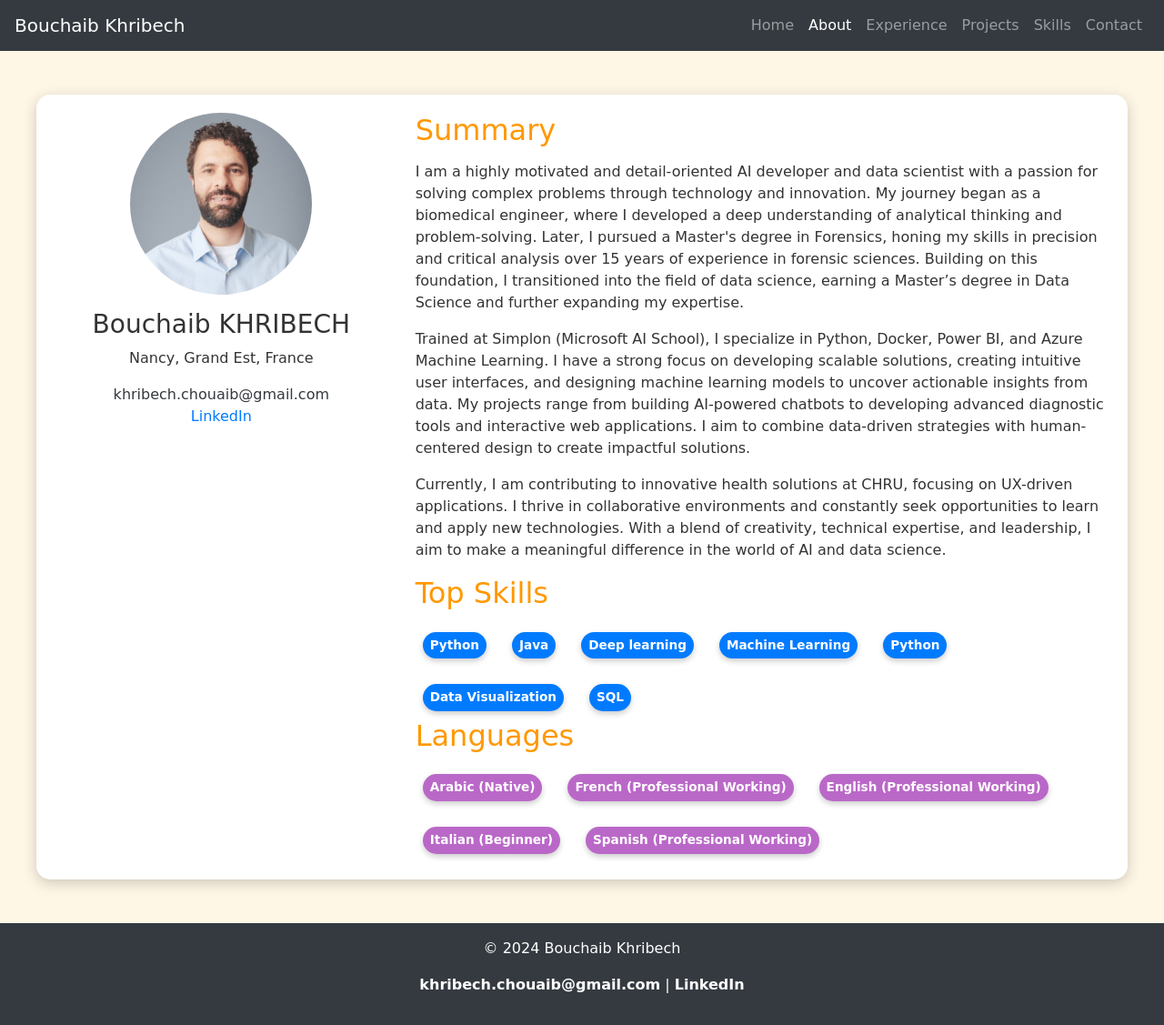
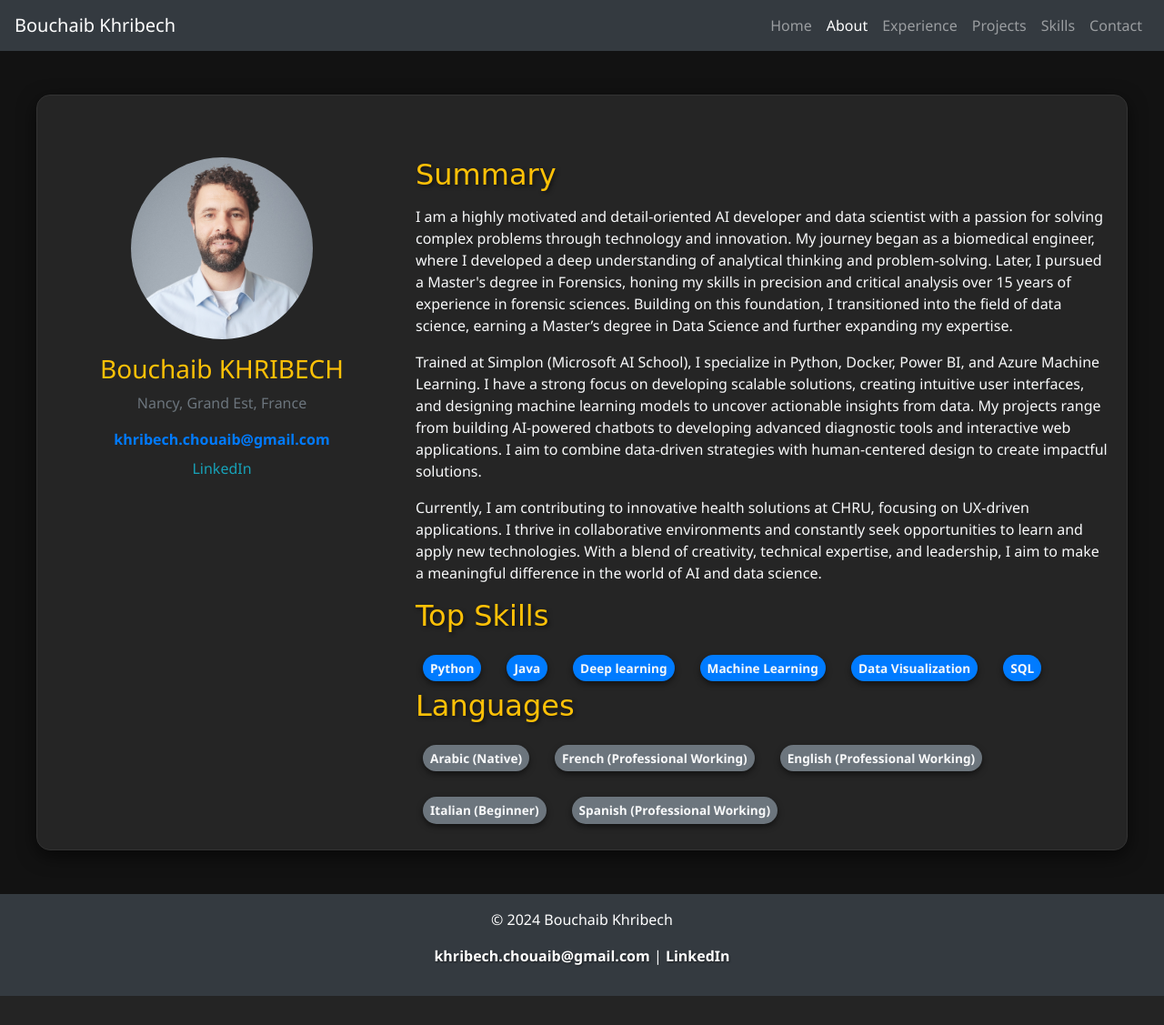
Before and after one commit to simbouch/portfolio_project, a Flask app: page /about in a window 1280 px wide. Shown: the whole page at 91% size. After the commit the page ends 1095 px from the top, so only its background shows below. Run offline with Flask 3, Linux system fonts and the light colour scheme; some libraries are stand-ins or nearby versions.

Commit message:
change the colors for the portfolio background

```diff
--- a/static/css/styles.css
+++ b/static/css/styles.css
@@ -1,10 +1,10 @@
 /* General Styling for the Page */
 body {
-    font-family: 'Comic Sans MS', 'Segoe UI', Tahoma, Geneva, Verdana, sans-serif;
-    background-color: #fff7e6; /* Soft Peach Background */
+    font-family: 'Segoe UI', Tahoma, Geneva, Verdana, sans-serif;
+    background-color: #121212; /* Dark Background */
     margin: 0;
     padding: 0;
-    color: #333333;
+    color: #e0e0e0; /* Light Gray Text */
 }
 
 /* Container Styling */
@@ -12,16 +12,67 @@ body {
     margin: 20px auto;
     max-width: 1200px;
     padding: 20px;
-    background-color: #ffffff;
+    background-color: #252525; /* Slightly Lighter Dark */
     border-radius: 15px;
-    box-shadow: 0 4px 15px rgba(0, 0, 0, 0.2);
+    border: 1px solid #333333; /* Subtle Border */
+    box-shadow: 0 6px 20px rgba(0, 0, 0, 0.6);
+}
+
+/* Card Grid */
+.card-grid {
+    display: grid;
+    grid-template-columns: repeat(auto-fit, minmax(300px, 1fr));
+    gap: 20px;
+}
+
+/* Card Styling */
+.card {
+    background-color: #1e1e1e; /* Slightly Darker Background */
+    border-radius: 10px;
+    box-shadow: 0 4px 10px rgba(0, 0, 0, 0.5);
+    overflow: hidden;
+    padding: 20px;
+    color: #e0e0e0;
+    transition: transform 0.3s ease, box-shadow 0.3s ease;
+}
+
+.card:hover {
+    transform: translateY(-10px);
+    box-shadow: 0 8px 20px rgba(0, 0, 0, 0.8);
+}
+
+.card h3 {
+    font-size: 1.4em;
+    color: #ffcc00; /* Bright Yellow */
+    margin-bottom: 10px;
+    text-shadow: 1px 1px 2px rgba(0, 0, 0, 0.5);
+}
+
+.card p {
+    font-size: 0.9em;
+    line-height: 1.5;
+    color: #cccccc; /* Softer Gray */
+}
+
+.card a {
+    text-decoration: none;
+    color: #2196f3; /* Bright Blue */
+    font-weight: bold;
+    display: inline-block;
+    margin-top: 15px;
+    transition: color 0.3s ease;
+}
+
+.card a:hover {
+    color: #64b5f6; /* Lighter Blue */
 }
 
 /* Headings */
 h2, h4 {
-    color: #ff9800; /* Orange */
+    color: #ffcc00; /* Bright Yellow */
     margin-bottom: 15px;
     font-family: 'Pacifico', cursive;
+    text-shadow: 2px 2px 4px rgba(0, 0, 0, 0.5);
 }
 
 /* Badge Styling */
@@ -31,42 +82,49 @@ h2, h4 {
     margin: 8px;
     border-radius: 20px;
     display: inline-block;
-    color: #ffffff;
-    box-shadow: 0 3px 6px rgba(0, 0, 0, 0.2);
+    color: #ffffff; /* White Text */
+    background-color: #444444; /* Dark Gray */
+    box-shadow: 0 3px 6px rgba(0, 0, 0, 0.5);
     animation: pop-in 0.3s ease;
 }
 
 /* Colorful Badge Variants */
 .badge-info {
-    background-color: #42a5f5; /* Sky Blue */
+    background-color: #2196f3; /* Bright Blue */
+    color: #ffffff; /* White */
 }
 
 .badge-warning {
-    background-color: #ffb74d; /* Light Orange */
+    background-color: #ff5722; /* Vivid Orange */
+    color: #ffffff; /* White */
 }
 
 .badge-success {
-    background-color: #66bb6a; /* Light Green */
+    background-color: #4caf50; /* Vibrant Green */
+    color: #ffffff; /* White */
 }
 
 .badge-secondary {
-    background-color: #ba68c8; /* Lavender Purple */
+    background-color: #673ab7; /* Deep Purple */
+    color: #ffffff; /* White */
 }
 
 .badge-dark {
-    background-color: #ef5350; /* Coral Red */
+    background-color: #f44336; /* Bright Red */
+    color: #ffffff; /* White */
 }
 
 /* Footer Link Styling */
 footer a {
     text-decoration: none;
-    color: #ff9800;
+    color: #ffcc00; /* Bright Yellow */
     font-weight: bold;
+    text-shadow: 1px 1px 2px rgba(0, 0, 0, 0.5);
 }
 
 footer a:hover {
     text-decoration: underline;
-    color: #e65100;
+    color: #ffc107; /* Light Amber */
 }
 
 /* Button Styling */
@@ -75,17 +133,17 @@ button {
     padding: 12px 24px;
     font-size: 1em;
     border: none;
-    background-color: #ff9800;
-    color: #ffffff;
+    background-color: #ffcc00; /* Bright Yellow */
+    color: #121212; /* Dark Background */
     border-radius: 25px;
     cursor: pointer;
     transition: all 0.3s ease;
-    box-shadow: 0 4px 10px rgba(255, 152, 0, 0.5);
+    box-shadow: 0 6px 15px rgba(255, 204, 0, 0.5);
 }
 
 button:hover {
-    background-color: #f57c00;
-    box-shadow: 0 6px 12px rgba(245, 124, 0, 0.7);
+    background-color: #ffc107; /* Light Amber */
+    box-shadow: 0 8px 20px rgba(255, 193, 7, 0.7);
 }
 
 /* Responsive Grid for Skills */
@@ -112,8 +170,8 @@ ul.list-inline {
 
 /* Responsive Design for Smaller Screens */
 @media (max-width: 768px) {
-    ul.list-inline {
-        gap: 8px;
+    .card-grid {
+        grid-template-columns: 1fr;
     }
 
     .badge {
@@ -130,3 +188,31 @@ ul.list-inline {
         padding: 10px 20px;
     }
 }
+.text-dark {
+    color: #e0e0e0; /* Light Gray for dark backgrounds */
+    text-decoration: none;
+}
+
+.text-dark:hover {
+    color: #64b5f6; /* Light Blue on hover */
+    text-decoration: underline;
+}
+a[href^="mailto:"] {
+    color: #ffcc00; /* Bright Yellow for visibility */
+    text-decoration: none;
+    font-weight: bold;
+}
+
+a[href^="mailto:"]:hover {
+    color: #ffc107; /* Light Amber on hover */
+    text-decoration: underline;
+}
+.text-dark {
+    color: #e0e0e0; /* Light Gray for dark backgrounds */
+    text-decoration: none;
+}
+
+.text-dark:hover {
+    color: #64b5f6; /* Light Blue on hover */
+    text-decoration: underline;
+}
--- a/templates/about.html
+++ b/templates/about.html
@@ -3,46 +3,45 @@
 {% block title %}About - Bouchaib Khribech{% endblock %}
 
 {% block content %}
-<div class="row">
+<div class="row mt-5">
     <div class="col-md-4 text-center">
         <img src="{{ url_for('static', filename='images/profile.jpg') }}" class="rounded-circle mb-3" alt="Bouchaib Khribech" width="200" height="200">
-        <h3>Bouchaib KHRIBECH</h3>
-        <p>Nancy, Grand Est, France</p>
-        <p>
-            <a href="mailto:khribech.chouaib@gmail.com" class="text-dark">khribech.chouaib@gmail.com</a><br>
-            <a href="https://www.linkedin.com/in/khbouchaib" target="_blank">LinkedIn</a>
-        </p>
+        <h3 class="text-warning">Bouchaib KHRIBECH</h3>
+        <p class="text-muted">Nancy, Grand Est, France</p>
+        <div>
+            <a href="mailto:khribech.chouaib@gmail.com" class="text-primary d-block mb-2">khribech.chouaib@gmail.com</a>
+            <a href="https://www.linkedin.com/in/khbouchaib" target="_blank" class="text-info">LinkedIn</a>
+        </div>
     </div>
     <div class="col-md-8">
-        <h2>Summary</h2>
-        <p>
+        <h2 class="text-warning">Summary</h2>
+        <p class="text-light">
             I am a highly motivated and detail-oriented AI developer and data scientist with a passion for solving complex problems through technology and innovation. My journey began as a biomedical engineer, where I developed a deep understanding of analytical thinking and problem-solving. Later, I pursued a Master's degree in Forensics, honing my skills in precision and critical analysis over 15 years of experience in forensic sciences. Building on this foundation, I transitioned into the field of data science, earning a Master’s degree in Data Science and further expanding my expertise.
         </p>
-        <p>
+        <p class="text-light">
             Trained at Simplon (Microsoft AI School), I specialize in Python, Docker, Power BI, and Azure Machine Learning. I have a strong focus on developing scalable solutions, creating intuitive user interfaces, and designing machine learning models to uncover actionable insights from data. My projects range from building AI-powered chatbots to developing advanced diagnostic tools and interactive web applications. I aim to combine data-driven strategies with human-centered design to create impactful solutions.
         </p>
-        <p>
+        <p class="text-light">
             Currently, I am contributing to innovative health solutions at CHRU, focusing on UX-driven applications. I thrive in collaborative environments and constantly seek opportunities to learn and apply new technologies. With a blend of creativity, technical expertise, and leadership, I aim to make a meaningful difference in the world of AI and data science.
         </p>
 
-        <h2>Top Skills</h2>
+        <h2 class="text-warning">Top Skills</h2>
         <ul class="list-inline">
-            <li class="list-inline-item badge badge-primary p-2">Python</li>
-            <li class="list-inline-item badge badge-primary p-2">Java</li>
-            <li class="list-inline-item badge badge-primary p-2">Deep learning</li>
-            <li class="list-inline-item badge badge-primary p-2">Machine Learning</li>
-            <li class="list-inline-item badge badge-primary p-2">Python</li>
-            <li class="list-inline-item badge badge-primary p-2">Data Visualization</li>
-            <li class="list-inline-item badge badge-primary p-2">SQL</li>
+            <li class="list-inline-item badge bg-primary text-light p-2">Python</li>
+            <li class="list-inline-item badge bg-primary text-light p-2">Java</li>
+            <li class="list-inline-item badge bg-primary text-light p-2">Deep learning</li>
+            <li class="list-inline-item badge bg-primary text-light p-2">Machine Learning</li>
+            <li class="list-inline-item badge bg-primary text-light p-2">Data Visualization</li>
+            <li class="list-inline-item badge bg-primary text-light p-2">SQL</li>
         </ul>
 
-        <h2>Languages</h2>
+        <h2 class="text-warning">Languages</h2>
         <ul class="list-inline">
-            <li class="list-inline-item badge badge-secondary p-2">Arabic (Native)</li>
-            <li class="list-inline-item badge badge-secondary p-2">French (Professional Working)</li>
-            <li class="list-inline-item badge badge-secondary p-2">English (Professional Working)</li>
-            <li class="list-inline-item badge badge-secondary p-2">Italian (Beginner)</li>
-            <li class="list-inline-item badge badge-secondary p-2">Spanish (Professional Working)</li>
+            <li class="list-inline-item badge bg-secondary text-light p-2">Arabic (Native)</li>
+            <li class="list-inline-item badge bg-secondary text-light p-2">French (Professional Working)</li>
+            <li class="list-inline-item badge bg-secondary text-light p-2">English (Professional Working)</li>
+            <li class="list-inline-item badge bg-secondary text-light p-2">Italian (Beginner)</li>
+            <li class="list-inline-item badge bg-secondary text-light p-2">Spanish (Professional Working)</li>
         </ul>
     </div>
 </div>
```
